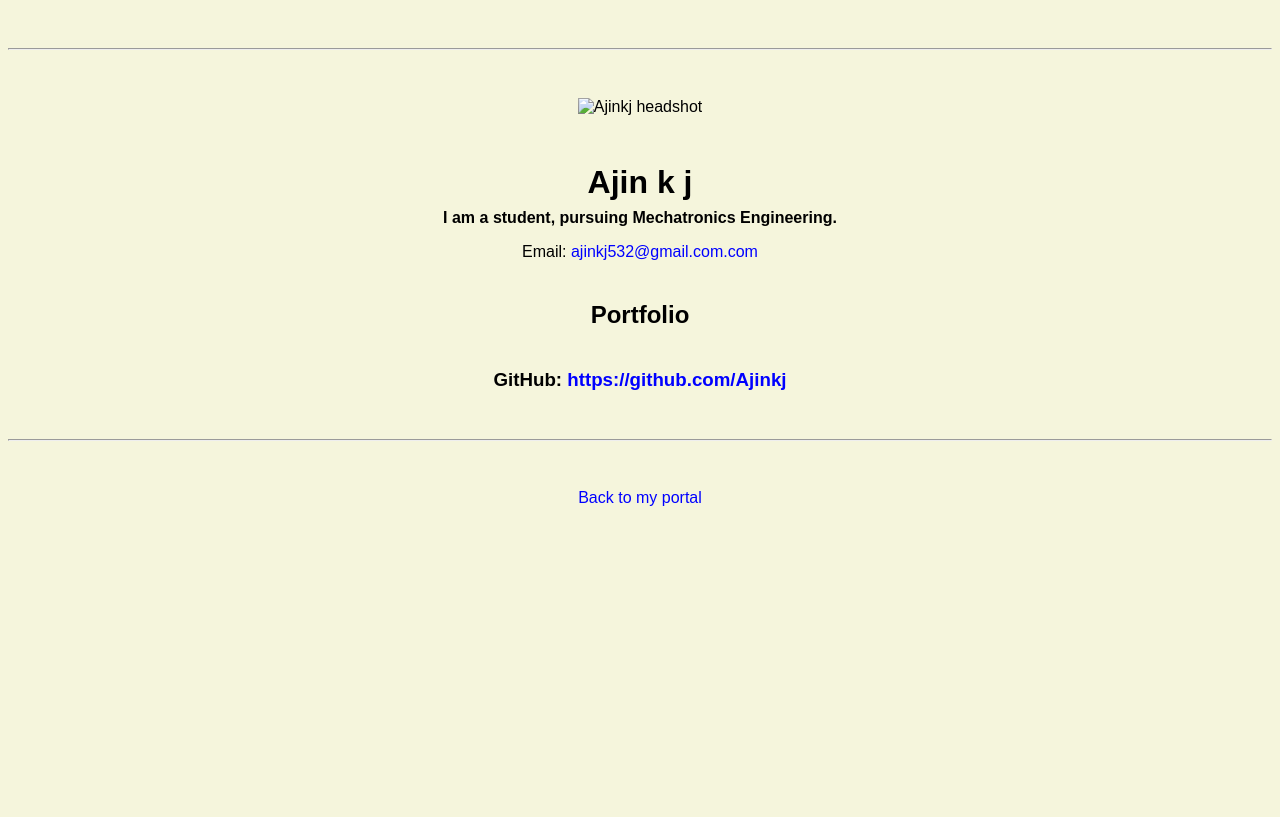
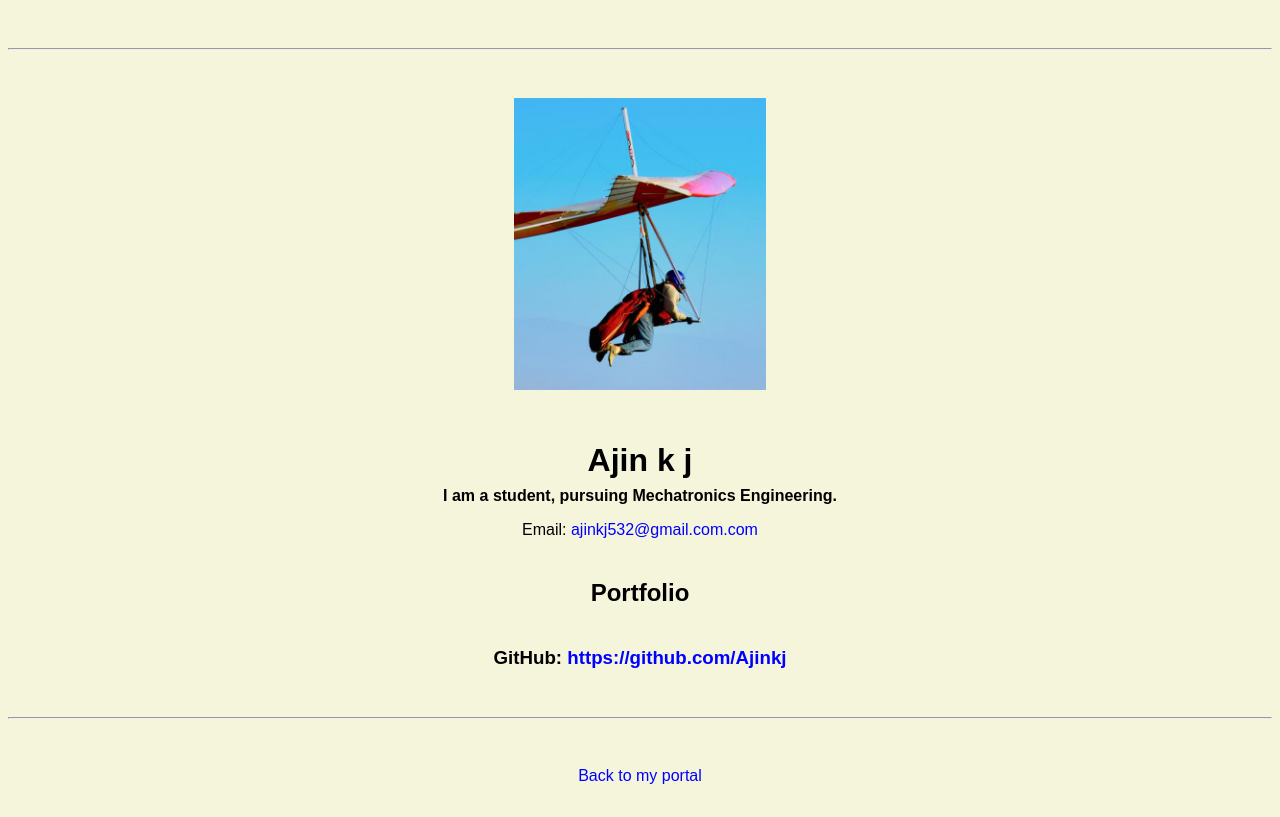
Before and after one commit to Ajinkj/Ajinkj.github.io, a plain HTML site: page resume.html in a window 1280 px wide. Drawn offline with Linux system fonts and the light colour scheme.

Commit message:
Update resume.html

```diff
--- a/resume.html
+++ b/resume.html
@@ -17,7 +17,7 @@
   <body>
     <hr>
 
-    <img src="images/headshoot.jpg" alt="Ajinkj headshot" width="20%">
+    <img src="images/headshot.jpg" alt="Ajinkj headshot" width="20%">
 
     <h1>Ajin k j</h1>
     <h4>I am a student, pursuing Mechatronics Engineering.</h4>
```
